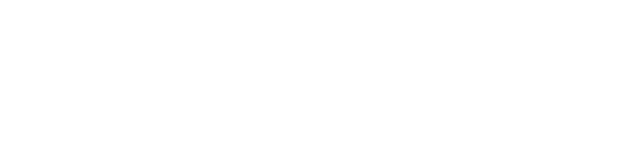
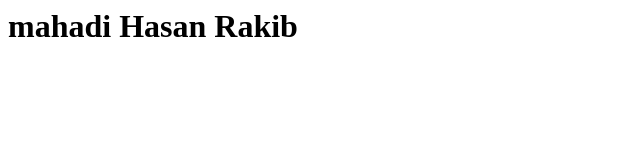
Before and after one commit to mahadihasanrakib/mahadihasanrakib.github.io, a plain HTML site: page index.html in a window 1280 px wide. Shown: the whole page, without its empty margins (0-640 px from the left). Drawn offline with Linux system fonts and the light colour scheme.

Commit message:
Update index.html

```diff
--- a/index.html
+++ b/index.html
@@ -3,3 +3,6 @@
   <title>Hello world!!!</title>
   </head>
   <body>
+    <h1>mahadi Hasan Rakib</h1>
+  </body>
+</html>
```
